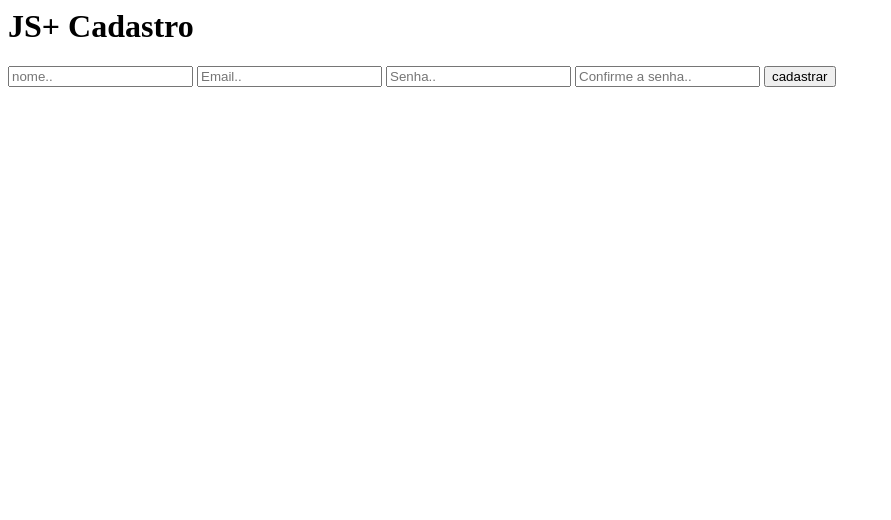
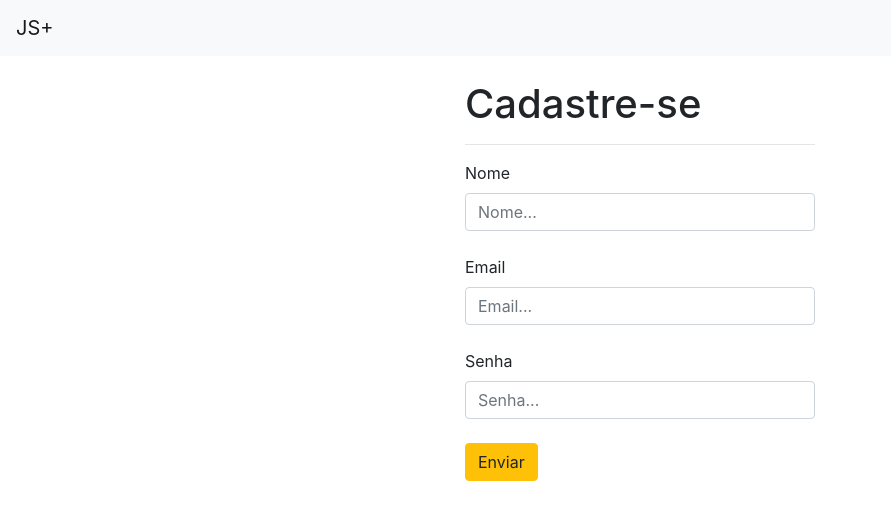
Before and after one commit to hinale/juntas-somos-mais, a Django app: page /usuario/cadastro/ in a window 1280 px wide. Shown: the top 520 px of the page, without its empty margins (0-891 px from the left). Run offline with Django 4.2, Linux system fonts and the light colour scheme.

Commit message:
Criação da base.html, extendeu a base.html para o cadastro.html e atualização do template no settings

```diff
--- a/jsm_app/templates/cadastro.html
+++ b/jsm_app/templates/cadastro.html
@@ -1,44 +1,37 @@
-<html>
-  <head>
-    <title>JS+ Cadastro</title>
-    <meta charset="UTF-8" />
-    <meta name="viewport" content="width=device-width, initial-scale=1" />
-    <style></style>
-  </head>
-  <body>
-    <div class="cadastro-box">
-      <h1 id="logo">JS+ Cadastro</h1>
-      {% if messages %} {% for m in messages %}
-      <div class="alert alert-warning" role="alert">{{ m }}</div>
-      {% endfor %} {% endif %}
-      <form action="{% url 'cadastro' %}" method="POST">
-        {% csrf_token %}
-        <input
-          class="cadastro-input"
-          type="text"
-          placeholder="nome.."
-          name="nome"
-        />
-        <input
-          class="cadastro-input"
-          type="email"
-          placeholder="Email.."
-          name="email"
-        />
-        <input
-          class="cadastro-input"
-          type="password"
-          placeholder="Senha.."
-          name="senha1"
-        />
-        <input
-        class="cadastro-input"
-        type="password"
-        placeholder="Confirme a senha.."
-        name="senha2"
-        />
-        <input class="cadastro-btn" type="submit" value="cadastrar" />
-      </form>
+{% extends 'base.html' %}
+
+{% block 'titulo' %} Cadastro {% endblock %}
+
+{% block 'conteudo' %}
+
+<div class="container">
+  <br>
+  <div class="row">
+
+    <div class="col-md">
+
     </div>
-  </body>
-</html>
+
+    <div class="col-md">
+      <h1>Cadastre-se</h1>
+      <hr>{% comment %}  para colocar uma linha abaixo do Cadastre-se {% endcomment %}
+
+      <form method="POST" action="{% url 'cadastro' %}">{% csrf_token %}
+        <label>Nome</label>
+        <input name="nome" class="form-control" type="text" placeholder="Nome...">
+        <br>
+        <label>Email</label>
+        <input name="email" class="form-control" type="text" placeholder="Email...">
+        <br>
+        <label>Senha</label>
+        <input name="senha" class="form-control" type="password" placeholder="Senha...">
+        <br>
+        <input class="btn btn-info btn-warning" type="submit" value="Enviar">
+
+
+    </div>
+
+    <div class="col-md">
+
+    </div>
+{% endblock %}
--- a/jsm_projeto/settings.py
+++ b/jsm_projeto/settings.py
@@ -11,6 +11,7 @@ https://docs.djangoproject.com/en/4.0/ref/settings/
 """
 
 from pathlib import Path
+import os
 
 # Build paths inside the project like this: BASE_DIR / 'subdir'.
 BASE_DIR = Path(__file__).resolve().parent.parent
@@ -56,7 +57,7 @@ ROOT_URLCONF = 'jsm_projeto.urls'
 TEMPLATES = [
     {
         'BACKEND': 'django.template.backends.django.DjangoTemplates',
-        'DIRS': [BASE_DIR / 'templates'],
+        'DIRS': [os.path.join(BASE_DIR, 'templates')],
         'APP_DIRS': True,
         'OPTIONS': {
             'context_processors': [
--- /dev/null
+++ b/templates/base.html
@@ -0,0 +1,24 @@
+<!doctype html>
+<html lang="pt-BR">
+  <head>
+    <!-- Required meta tags -->
+    <meta charset="utf-8">
+    <meta name="viewport" content="width=device-width, initial-scale=1, shrink-to-fit=no">
+
+    <!-- Bootstrap CSS -->
+    <link rel="stylesheet" href="https://cdn.jsdelivr.net/npm/bootstrap@4.6.2/dist/css/bootstrap.min.css" >
+    {% block 'head' %} {% endblock %}
+    <title>{% block 'titulo' %} {% endblock %}</title>
+  </head>
+  <body>
+    <nav class="navbar navbar-light bg-light">
+        <a class="navbar-brand" href="#">JS+</a>
+    </nav>
+
+    {% block 'conteudo' %} {% endblock %}
+
+    <script src="https://cdn.jsdelivr.net/npm/jquery@3.5.1/dist/jquery.slim.min.js" </script>
+    <script src="https://cdn.jsdelivr.net/npm/bootstrap@4.6.2/dist/js/bootstrap.bundle.min.js" </script>
+
+  </body>
+</html>
```
